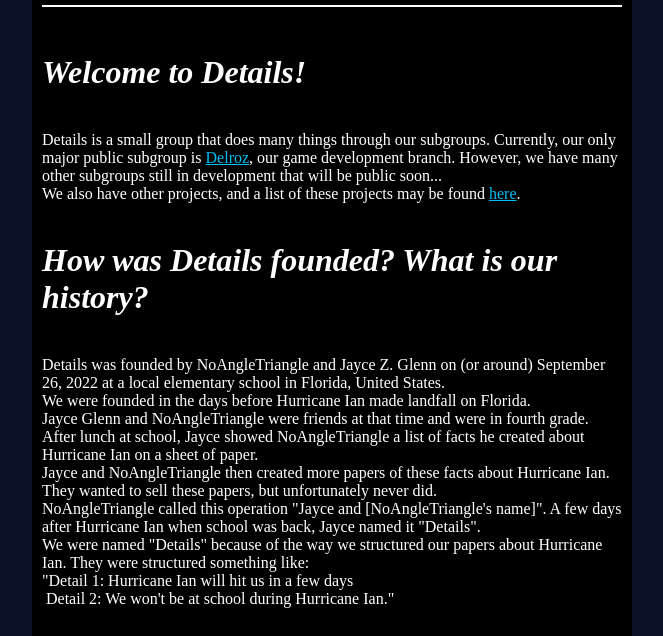
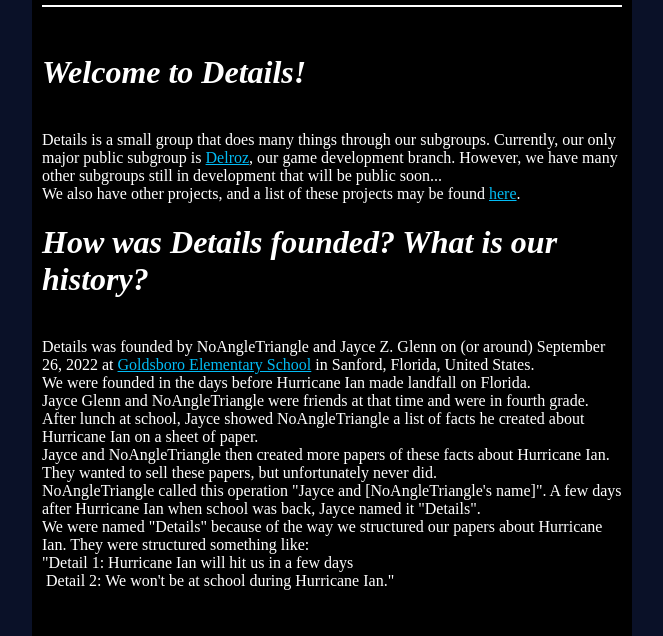
Before and after one commit to NoAngleTriangle/details, a plain HTML site: page index.html in a window 1280 px wide. Shown: the part 164-800 px from the top of the page, without its empty margins (308-971 px from the left). Drawn offline with Linux system fonts and the light colour scheme.

Commit message:
Add link to Goldsboro Elementary School in history
Updated the history section to include a link to Goldsboro Elementary School.

```diff
--- a/index.html
+++ b/index.html
@@ -51,9 +51,8 @@
 <h1><i>Welcome to Details!</i></h1>
 Details is a small group that does many things through our subgroups. Currently, our only major public subgroup is <a href="https://noangletriangle.github.io/delroz/" target="_blank">Delroz</a>, our game development branch. However, we have many other subgroups still in development that will be public soon...
 We also have other projects, and a list of these projects may be found <a href="https://noangletriangle.github.io/details/projects" target="_blank">here</a>.
-
 <h1><i>How was Details founded? What is our history?</i></h1>
-Details was founded by NoAngleTriangle and Jayce Z. Glenn on (or around) September 26, 2022 at a local elementary school in Florida, United States.
+Details was founded by NoAngleTriangle and Jayce Z. Glenn on (or around) September 26, 2022 at <a href="https://www.goldsboro.scps.k12.fl.us/" target="_blank">Goldsboro Elementary School</a> in Sanford, Florida, United States.
 We were founded in the days before Hurricane Ian made landfall on Florida.
 Jayce Glenn and NoAngleTriangle were friends at that time and were in fourth grade. After lunch at school, Jayce showed NoAngleTriangle a list of facts he created about Hurricane Ian on a sheet of paper.
 Jayce and NoAngleTriangle then created more papers of these facts about Hurricane Ian. They wanted to sell these papers, but unfortunately never did.
```
